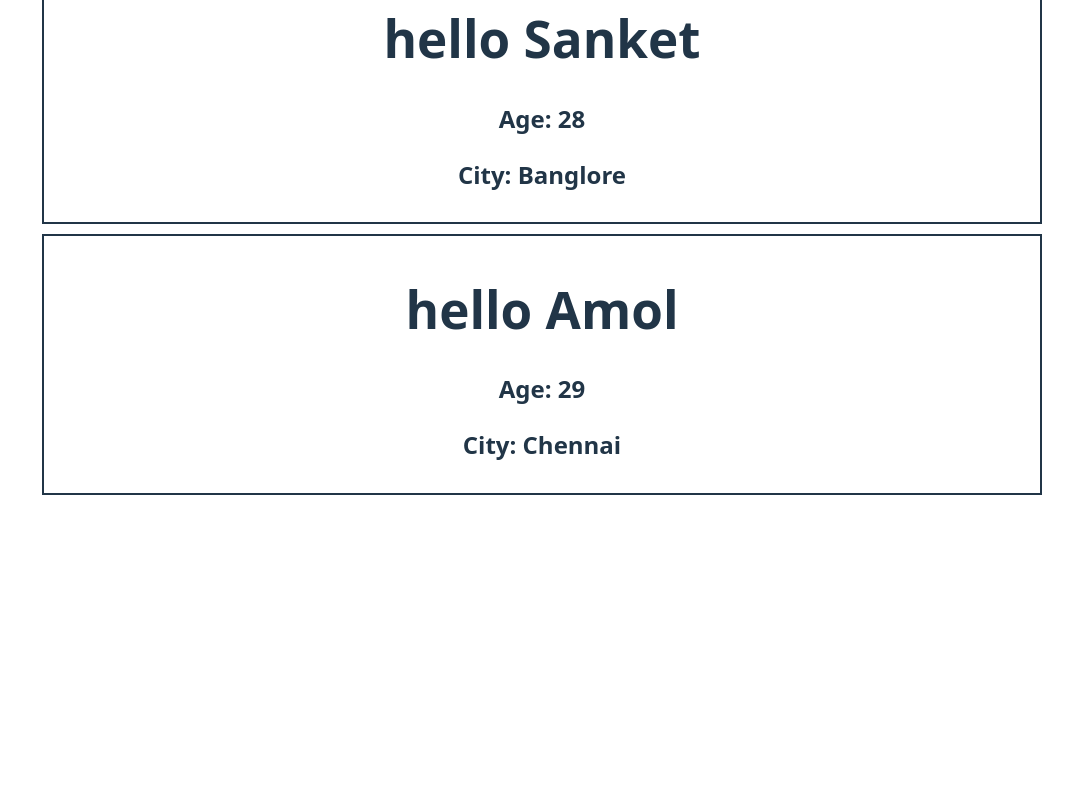
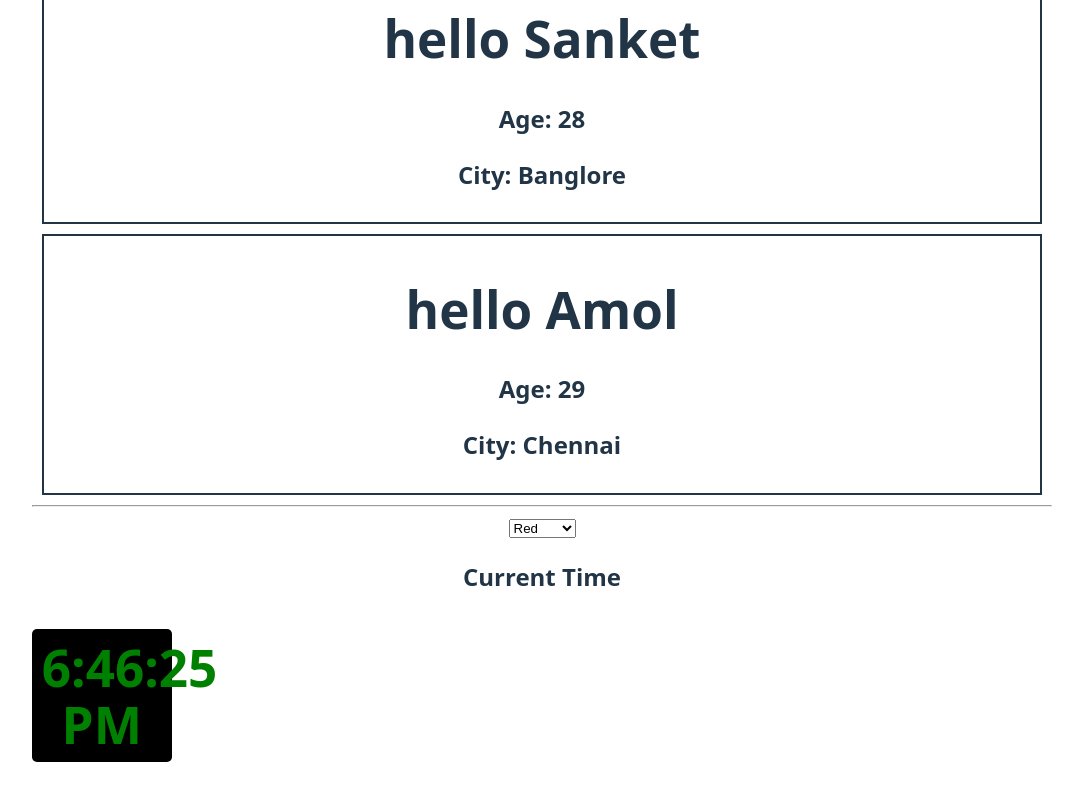
Before and after one commit to mangesh687/react-revise, a React (Vite) app: page / in a window 1280 px wide. Shown: the part 9858-10658 px from the top of the page, without its empty margins (98-1171 px from the left). Before the commit the page ends 10395 px from the top, so only its background shows below. Built offline with nearby package versions, Linux system fonts and the light colour scheme.

Commit message:
clock time

```diff
--- a/src/App.jsx
+++ b/src/App.jsx
@@ -1,52 +1,52 @@
-import { useState } from 'react'
-import reactLogo from './assets/react.svg'
-import viteLogo from '/vite.svg'
-import './App.css'
-import User from './User'
-import Header from './Header'
-import Login,{Profile,Settings} from './UserComponent'
-import CurlyBraces from './CurlyBraces'
-import EventCall from './EventCall'
-import UseStates1 from './UseStates1'
-import UseStates2 from './UseStates2'
-import Counter from './Counter'
-import Toggle from './Toggle'
-import User1 from './User1'
-import User2 from './User2'
-import User3 from './User3'
-import Wrapper from './Wrapper'
-import InputField from './InputField'
-import ControlledComponent from './ControlledComponent'
-import HandleCheckbox from './HandleCheckbox'
-import HandleRadioButton from './HandleRadioButton'
-import LoopInMap from './LoopInMap'
-import ReuseComponent from './ReuseComponent'
+import { useState } from "react";
+import reactLogo from "./assets/react.svg";
+import viteLogo from "/vite.svg";
+import "./App.css";
+import User from "./User";
+import Header from "./Header";
+import Login, { Profile, Settings } from "./UserComponent";
+import CurlyBraces from "./CurlyBraces";
+import EventCall from "./EventCall";
+import UseStates1 from "./UseStates1";
+import UseStates2 from "./UseStates2";
+import Counter from "./Counter";
+import Toggle from "./Toggle";
+import User1 from "./User1";
+import User2 from "./User2";
+import User3 from "./User3";
+import Wrapper from "./Wrapper";
+import InputField from "./InputField";
+import ControlledComponent from "./ControlledComponent";
+import HandleCheckbox from "./HandleCheckbox";
+import HandleRadioButton from "./HandleRadioButton";
+import LoopInMap from "./LoopInMap";
+import ReuseComponent from "./ReuseComponent";
+import ClockTime from "./ClockTime";
 
 function App() {
-  const [counter, setCounter] = useState(0)
-  const userName="Mangesh Pakhale";
-  let x=20;
-  let y=30;
-  let obj1={
-    name:"Mangesh",
-    age:26,
-    city:"Pune"
+  const [counter, setCounter] = useState(0);
+  const userName = "Mangesh Pakhale";
+  let x = 20;
+  let y = 30;
+  let obj1 = {
+    name: "Mangesh",
+    age: 26,
+    city: "Pune",
   };
-  let obj2={
-    name:"Pakhale",
-    age:27,
-    city:"Mumbai"
+  let obj2 = {
+    name: "Pakhale",
+    age: 27,
+    city: "Mumbai",
   };
 
-  const obj3=[
-    {name:"Mangesh",age:26,city:"Pune"},
-    {name:"Rohit",age:27,city:"Mumbai"},
-    {name:"Sanket",age:28,city:"Banglore"},
-    {name:"Amol",age:29,city:"Chennai"}
-  ]
-  ;
-
- return(
+  const obj3 = [
+    { name: "Mangesh", age: 26, city: "Pune" },
+    { name: "Rohit", age: 27, city: "Mumbai" },
+    { name: "Sanket", age: 28, city: "Banglore" },
+    { name: "Amol", age: 29, city: "Chennai" },
+  ];
+  const [color, setColor] = useState("green");
+  return (
     <>
       <Header />
       <h1>counter Val :{counter}</h1>
@@ -59,12 +59,12 @@ function App() {
       <h1>Code Step By Step</h1>
       <h1>Hello React 19.2.1</h1>
       <User />
-  <button onClick={()=>setCounter(counter+1)}>Increment Counter</button>
-  <br/>
+      <button onClick={() => setCounter(counter + 1)}>Increment Counter</button>
+      <br />
       <h1>New section</h1>
       <h1>{userName}</h1>
-<h1>{x*y}</h1>
-<button onClick={()=>alert("hello")}>Click</button>
+      <h1>{x * y}</h1>
+      <button onClick={() => alert("hello")}>Click</button>
       <br></br>
       <CurlyBraces />
       <br></br>
@@ -80,21 +80,24 @@ function App() {
       <h1>Toggle Component</h1>
       <Toggle />
       <hr></hr>
-<h1>Multiple Conditional Rendering in React
- </h1>
+      <h1>Multiple Conditional Rendering in React</h1>
       <h1>{counter}</h1>
-<button onClick={()=>setCounter(counter+1)}>Counter</button>
-{
-  counter==0?<h1>condition is Zero </h1>:
-  counter==1?<h1>condition is One</h1>:
-  counter==2?<h1>condition is Two</h1>:
-  counter==3?<h1>condition is Three</h1>:
+      <button onClick={() => setCounter(counter + 1)}>Counter</button>
+      {counter == 0 ? (
+        <h1>condition is Zero </h1>
+      ) : counter == 1 ? (
+        <h1>condition is One</h1>
+      ) : counter == 2 ? (
+        <h1>condition is Two</h1>
+      ) : counter == 3 ? (
+        <h1>condition is Three</h1>
+      ) : (
         <h1>condition is Greater than Three</h1>
-}
+      )}
       <hr></hr>
       <h1>This is User1 Component</h1>
       <h1>Props in React JS</h1>
-<User1 name="Mangesh" age={26} city="Pune"/>
+      <User1 name="Mangesh" age={26} city="Pune" />
       <hr></hr>
       <h1>By using Object Props</h1>
       <User2 name={obj1} />
@@ -105,11 +108,11 @@ function App() {
       <User3 name1={"rohit cognizant"} />
       <User3 />
       <hr></hr>
-<Wrapper/>
+      <Wrapper />
       <hr></hr>
-  <InputField/>
+      <InputField />
       <hr></hr>
-  <ControlledComponent/>
+      <ControlledComponent />
       <HandleCheckbox />
       <hr></hr>
       <HandleRadioButton />
@@ -117,34 +120,35 @@ function App() {
       <LoopInMap />
       <hr />
       <h1>Reuse Component</h1>
-  {
-    obj3.map((u)=>(
-      <div key={u.name} style={{border:"2px solid", margin:"10px", padding:"10px"}}>
+      {obj3.map((u) => (
+        <div
+          key={u.name}
+          style={{ border: "2px solid", margin: "10px", padding: "10px" }}
+        >
           <ReuseComponent name1={u} />
         </div>
-    ))
-  }
-
-
+      ))}
+      <hr />
+      <select onChange={(event)=>setColor(event.target.value)}>
+        <option value="red">Red</option>
+        <option value="green">Green</option>
+        <option value="blue">Blue</option>
+        <option value="orange">Orange</option>
+      </select>
+      <ClockTime color={color} />
     </>
-
-
   );
 }
 //components
-function Apple(){
-  return (
-    <h1>This is Apple Component</h1>
-  )
+function Apple() {
+  return <h1>This is Apple Component</h1>;
 }
-function Banana(){
-  return (
-    <h1>This is Banana Component</h1>
-  )
+function Banana() {
+  return <h1>This is Banana Component</h1>;
 }
 //function
-function multiply(a,b){
-  return a*b;
+function multiply(a, b) {
+  return a * b;
 }
 
-export default App
+export default App;
--- /dev/null
+++ b/src/ClockTime.jsx
@@ -0,0 +1,18 @@
+import { useEffect, useState } from "react";
+
+function ClockTime({ color }) {
+  const [time, setTime] = useState(0);
+  useEffect(() => {
+    setInterval(() => {
+      setTime(new Date().toLocaleTimeString());
+    }, 1000);
+  }, []);
+
+  return (
+    <div>
+      <h2>Current Time</h2>
+      <h1 style={{color:color, backgroundColor:"#000", width:"120px",padding:"10px", borderRadius:"5px"}}>{time}</h1>
+    </div>
+  );
+}
+export default ClockTime;
```
Lines whose indentation alone changed are shown as unchanged.
